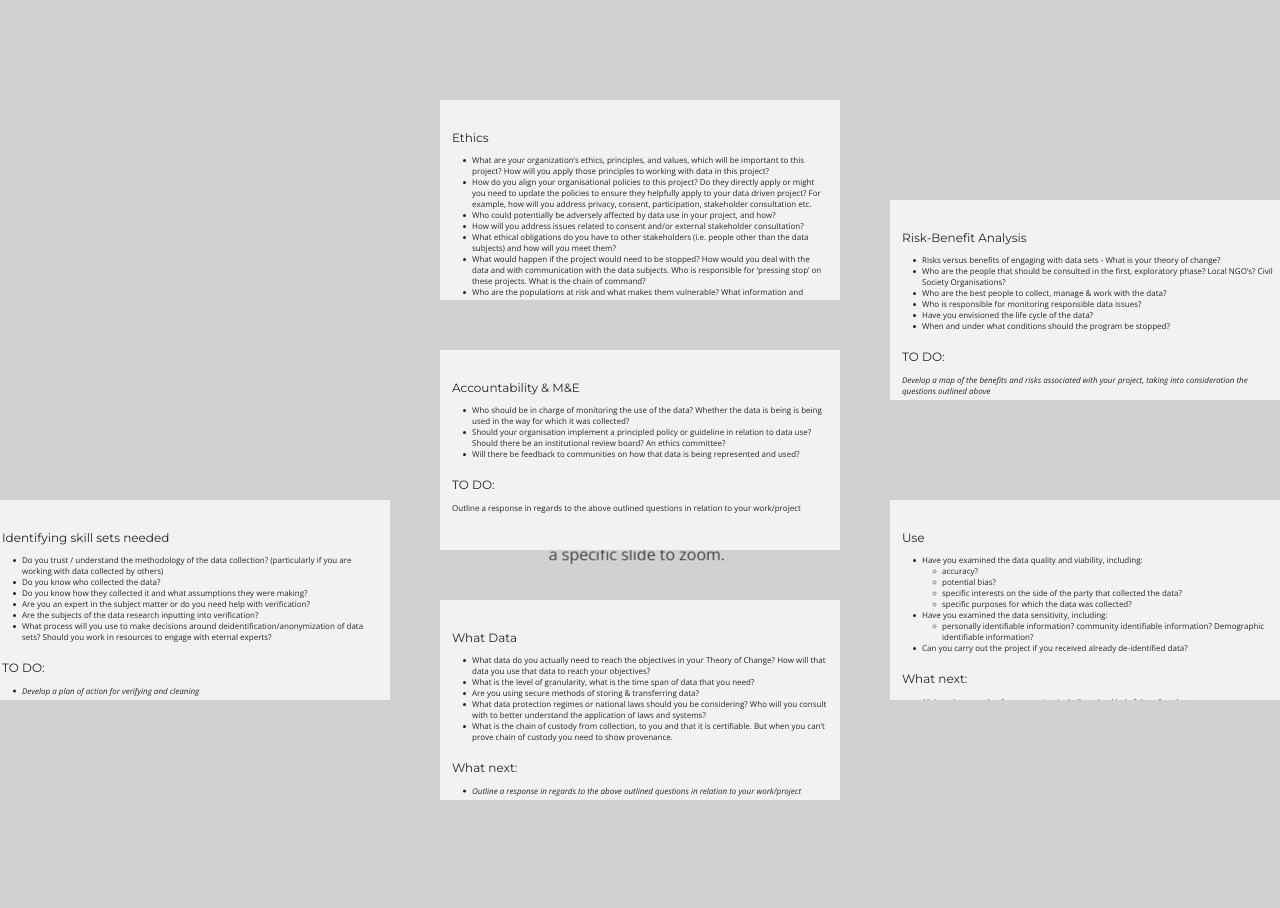
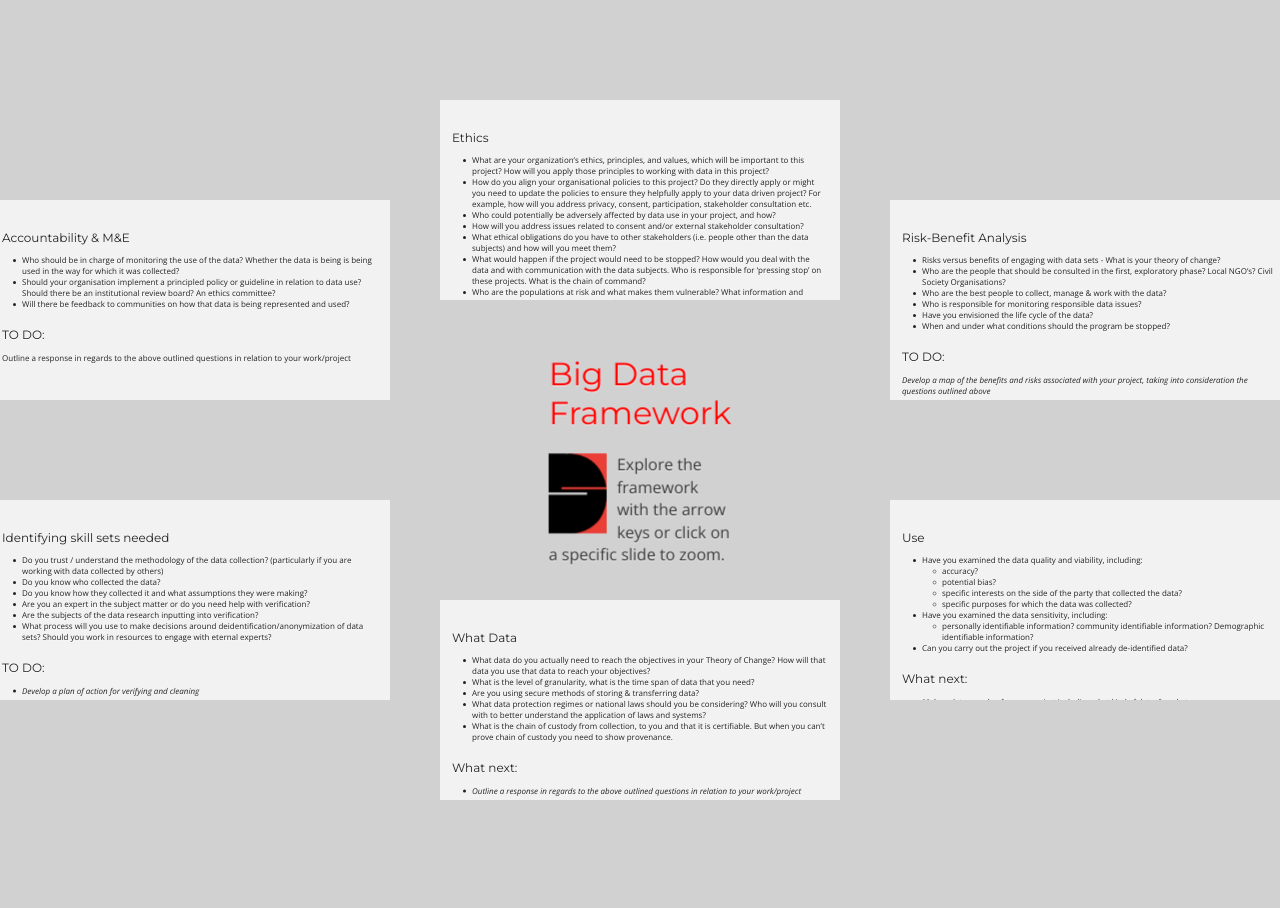
Before and after one commit to the-engine-room/big-data-framework, a Jekyll site: the page built from index.html, in a window 1280 px wide. Built offline with Jekyll 4.4.1, drawn with Linux system fonts in a browser that asks for light colours; Markdown is read by kramdown in place of the engine named in the settings; a style sheet for code colours, icons or effects is not loaded.

Commit message:
Update index.html

```diff
--- a/index.html
+++ b/index.html
@@ -5,8 +5,8 @@ layout: default
 <!-- <section class="main-content" id="impress"> -->
 
 	    {% for post in site.posts reversed %}
-	    	{% if post.title == "Oversight" %}
-	    		<div id="oversight" class="step" data-x="-900" data-y="-300">
+	    	{% if post.title == "Accountability & M&E" %}
+	    		<div id="accountability" class="step" data-x="-900" data-y="-300">
 		    {% elsif post.title == "Ethics" %}
 	    		<div id="ethics" class="step" data-x="0" data-y="-500">
 		    {% elsif post.title == "Risk-Benefit Analysis" %}
```
